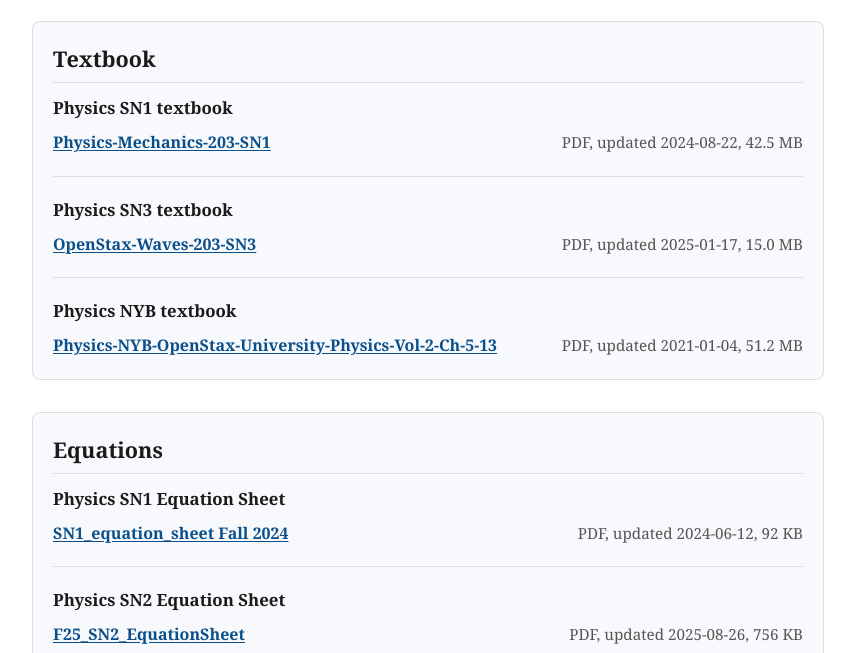
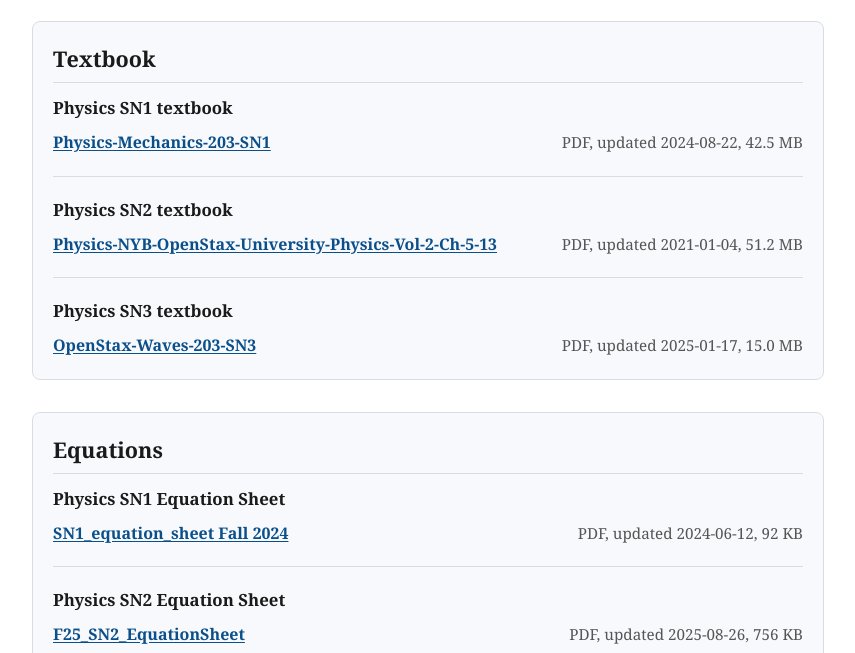
Before and after one commit to GitHubGreg/john-abbott-college-physics-public-website-files, a website: page docs/index.html in a window 1280 px wide. Shown: the part 147-800 px from the top of the page, without its empty margins (212-1067 px from the left). Drawn offline with Linux system fonts and the light colour scheme.

Commit message:
Update public files (2026-06-20 21:16:45 EDT)

```diff
--- a/docs/index.html
+++ b/docs/index.html
@@ -28,21 +28,21 @@
   </div>
 
   <div class="subsection">
+    <h3>Physics SN2 textbook</h3>
+<ul>
+    <li>
+      <a href="files/textbook/sn2/physics-nyb-openstax-university-physics-vol-2-ch-5-13.pdf">Physics-NYB-OpenStax-University-Physics-Vol-2-Ch-5-13</a>
+      <span>PDF, updated 2021-01-04, 51.2 MB</span>
+    </li>
+  </ul>
+  </div>
+
+  <div class="subsection">
     <h3>Physics SN3 textbook</h3>
 <ul>
     <li>
       <a href="files/textbook/sn3/openstax-waves-203-sn3.pdf">OpenStax-Waves-203-SN3</a>
       <span>PDF, updated 2025-01-17, 15.0 MB</span>
-    </li>
-  </ul>
-  </div>
-
-  <div class="subsection">
-    <h3>Physics NYB textbook</h3>
-<ul>
-    <li>
-      <a href="files/textbook/nyb/physics-nyb-openstax-university-physics-vol-2-ch-5-13.pdf">Physics-NYB-OpenStax-University-Physics-Vol-2-Ch-5-13</a>
-      <span>PDF, updated 2021-01-04, 51.2 MB</span>
     </li>
   </ul>
   </div>
```
Also changed, not shown: docs/manifest.json, 1 other file.
